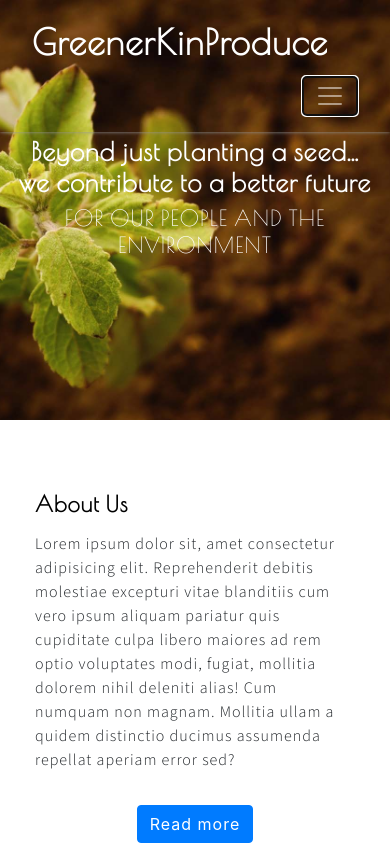
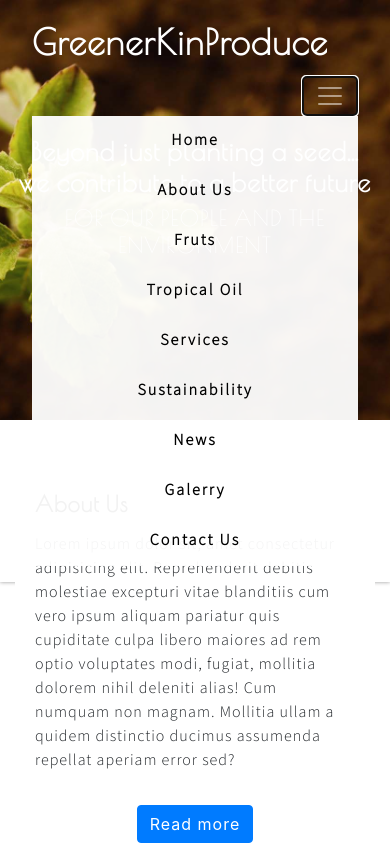
Before and after one commit to LaCherCha1/greenerkinproduce, a Vue app: page / in a window 390 px wide. Both pictures are taken after a click on the button "Toggle navigation". Shown: the top 844 px of the page. Built offline with nearby package versions, Linux system fonts and the light colour scheme.

Commit message:
menu now in the center when is not xl

```diff
--- a/package.json
+++ b/package.json
@@ -9,6 +9,7 @@
   "dependencies": {
     "bootstrap": "^4.5.2",
     "core-js": "^3.6.5",
+    "jquery": "^3.5.1",
     "popper.js": "^1.16.1",
     "vue": "^3.0.0-0"
   },
--- a/src/components/MainMenu.vue
+++ b/src/components/MainMenu.vue
@@ -5,15 +5,15 @@
       class="navbar-toggler ml-auto"
       type="button"
       data-toggle="collapse"
-      data-target="#navbarSupportedContent"
-      aria-controls="navbarSupportedContent"
+      data-target="#mainMenu"
+      aria-controls="mainMenu"
       aria-expanded="false"
       aria-label="Toggle navigation"
     >
       <span class="navbar-toggler-icon"></span>
     </button>
 
-    <div class="collapse navbar-collapse" id="navbarSupportedContent">
+    <div class="collapse navbar-collapse" id="mainMenu">
       <ul class="menu navbar-nav ml-auto">
         <li class="nav-item active">
           <a class="nav-link" href="index.html">
@@ -85,5 +85,20 @@ h1{
     font-weight: 700;
     font-size: 35px;
 }
+@media (max-width: 1199px) {
+  .collapse{
+    background-color: rgba(255, 255, 255, .95);
+    z-index: 9999;
+  }
+  .collapse ul{
+    text-align: center;
+    float: inherit;
+  }
+  .collapse a {
+    color:black !important;
+    font-size: 1rem;
+
+  }
+ }
 
 </style>
--- a/src/main.js
+++ b/src/main.js
@@ -3,6 +3,7 @@ import App from './App.vue'
 import '@fortawesome/fontawesome-free/css/all.css'
 import '@fortawesome/fontawesome-free/js/all.js'
 import 'bootstrap/dist/css/bootstrap.min.css'
+import 'bootstrap'
 // import '@/assets/css/style.css'
 
 createApp(App).mount('#app')
```
Also changed, not shown: 1 other file (tests, documents, lock files or other folders).
